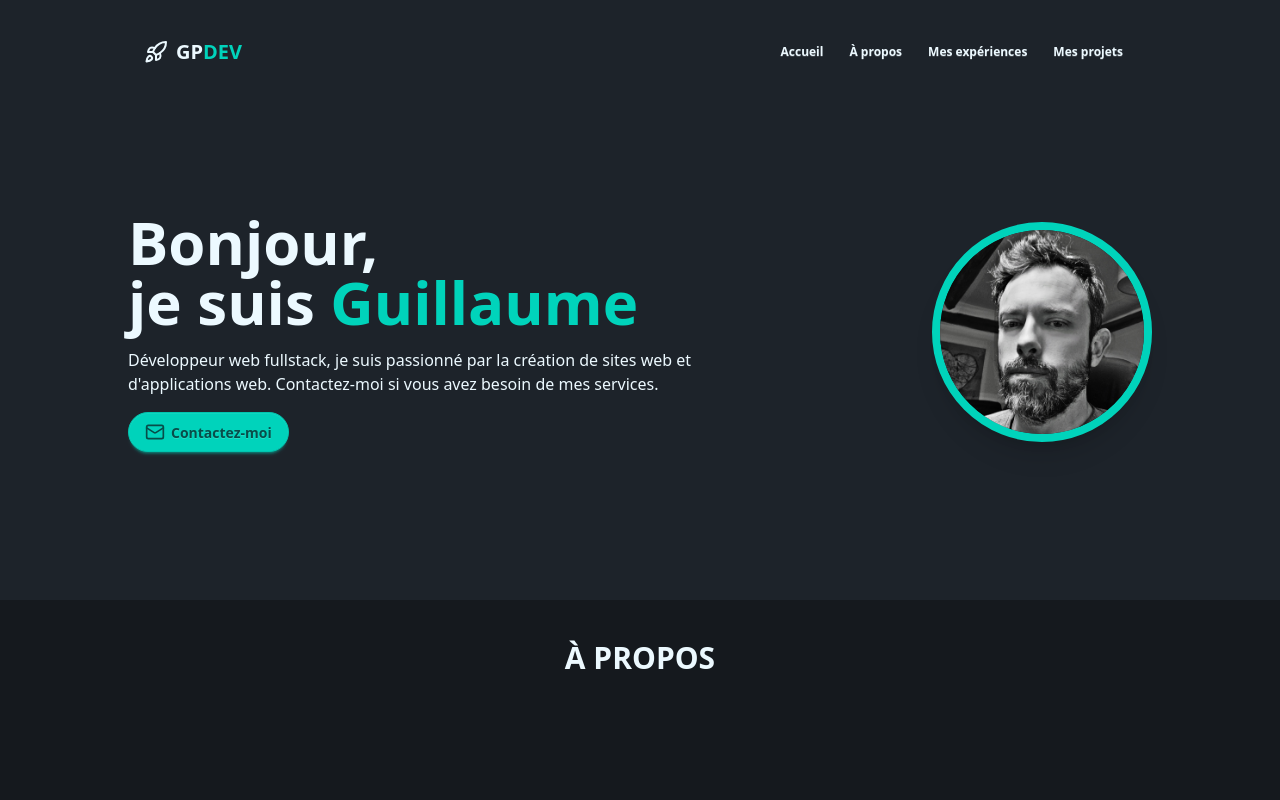
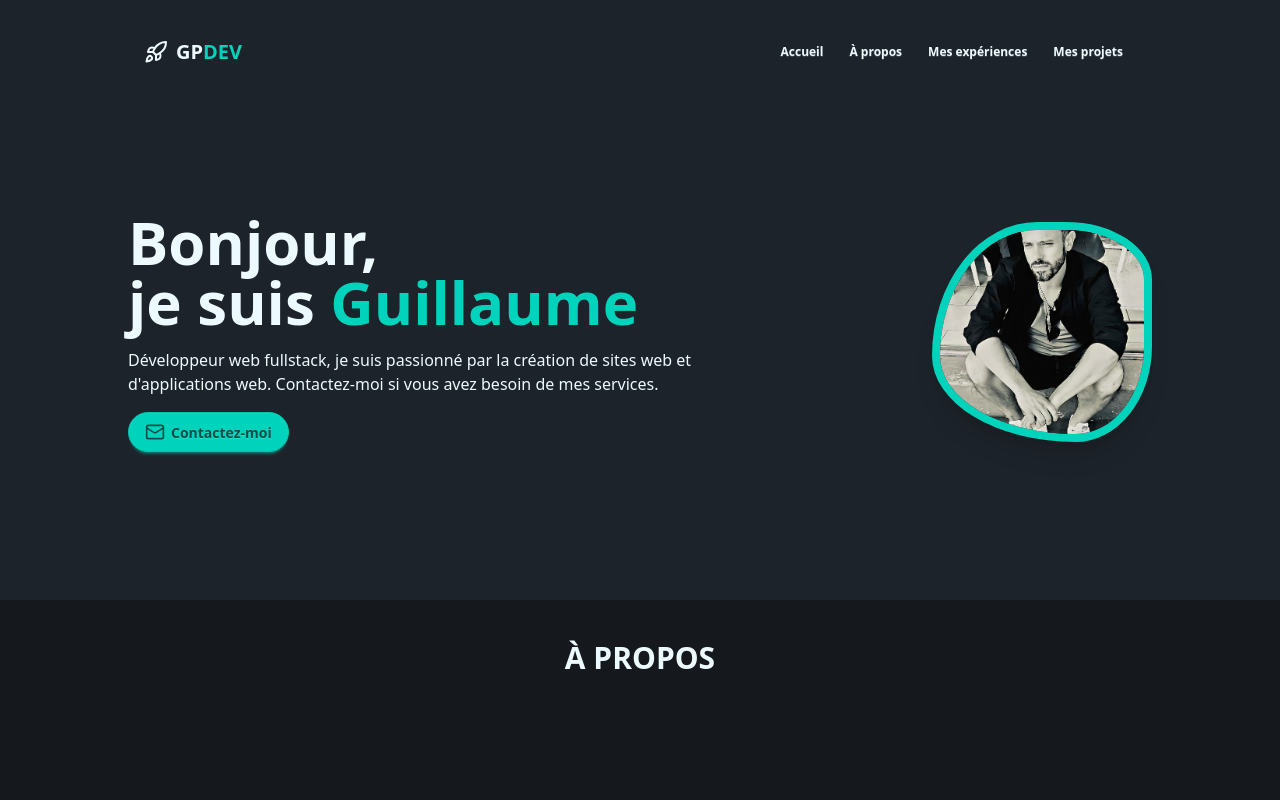
Before and after one commit to GuillaumePOREZ72/portfolio-fullstack, a React (Vite) app: page / in a window 1280 px wide. Shown: the top 800 px of the page. Built offline with nearby package versions, Linux system fonts and the light colour scheme.

Commit message:
Refactor code structure for improved readability and maintainability

```diff
--- a/src/components/Home.tsx
+++ b/src/components/Home.tsx
@@ -1,5 +1,5 @@
 import { Mail } from "lucide-react";
-import img from "../assets/portrait_bw.jpeg";
+import img from "../assets/portrait_entier.jpeg";
 
 export default function Home() {
   return (
@@ -29,7 +29,7 @@ export default function Home() {
         <img
           src={img}
           alt=""
-          className="w-64 md:w-96 md:h-60 object-cover border-8 border-accent shadow-xl portrait-shape rounded-full"
+          className="w-64 md:w-96 md:h-60 object-cover border-8 border-accent shadow-xl portrait-shape"
         />
       </div>
     </div>
--- a/src/index.css
+++ b/src/index.css
@@ -10,7 +10,7 @@ html {
 .portrait-shape {
   width: 300px;
   height: 300px;
-  border-radius: 50%;
+  border-radius: 55% 45% 40% 75% / 70% 30% 50% 55%;
   aspect-ratio: 1 / 1;
   object-fit: cover;
   overflow: hidden;
@@ -21,7 +21,7 @@ html {
   .portrait-shape {
     width: 400px;
     height: auto;
-    border-radius: 50%;
+    border-radius: 55% 45% 40% 75% / 70% 30% 50% 45%;
     aspect-ratio: 1 / 1;
     object-fit: cover;
     overflow: hidden;
@@ -33,7 +33,7 @@ html {
   .portrait-shape {
     width: 200px;
     height: auto;
-    border-radius: 50%;
+    border-radius: 55% 45% 40% 75% / 70% 30% 50% 45%;
     aspect-ratio: 1 / 1;
     object-fit: cover;
     overflow: hidden;
```
Also changed, not shown: src/assets/portrait_entier.jpeg (added).
